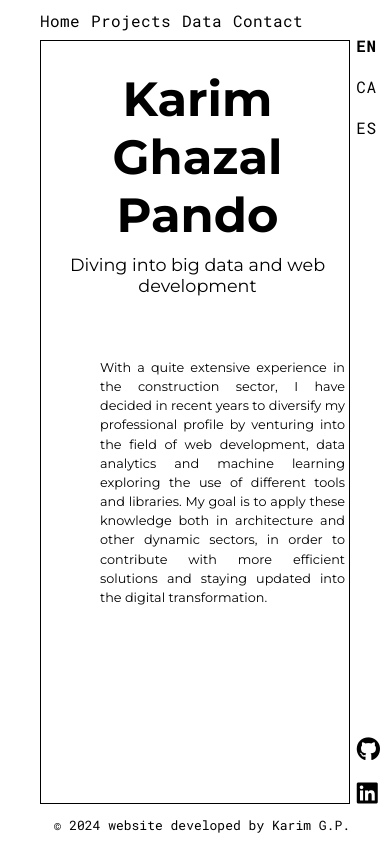
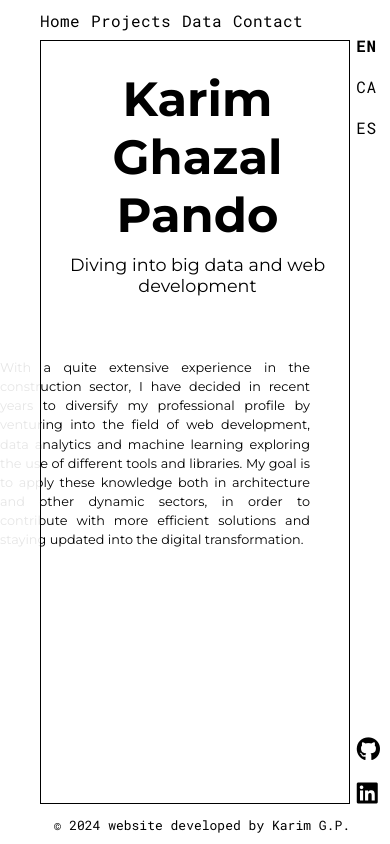
Before and after one commit to KarimGP/Portfolio, a React (Create React App) app: page / in a window 390 px wide. Shown: the top 844 px of the page. Built offline with nearby package versions, Linux system fonts and the light colour scheme.

Commit message:
little changes

```diff
--- a/src/App.css
+++ b/src/App.css
@@ -412,17 +412,16 @@ body {
   }
 
   .section h3 {
-    position: absolute;
     top: 345px;
     bottom: 55px;        /* Position it 20px from the bottom */
-    right:45px;
-    left:100px;
+    position: absolute;
     font-family: 'Montserrat', sans-serif;
     font-weight: 400;    /* Make it lighter */
     font-size: 0.8rem;
     color: #000000;
-    max-width: 300px;     /* Set the maximum width to 200px */
+    max-width: 315px;     /* Set the maximum width to 200px */
     word-wrap: break-word; /* Ensures long words are wrapped within the max-width */
+    align-items: center;
     text-align: justify;
     line-height: 1.5;
 
@@ -452,6 +451,7 @@ body {
   .projects-section {
     padding: 20px;
     max-width: calc(100% - 30px); /* Ajustar padding para pantallas pequeñas */
+
   }
 
   .project-container {
```
